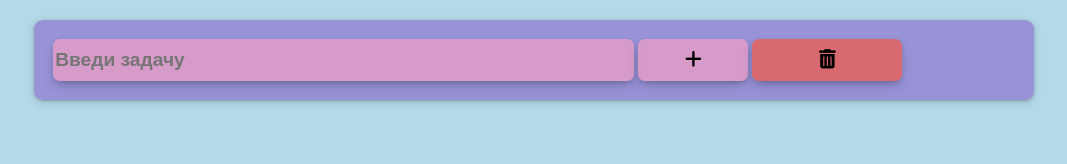
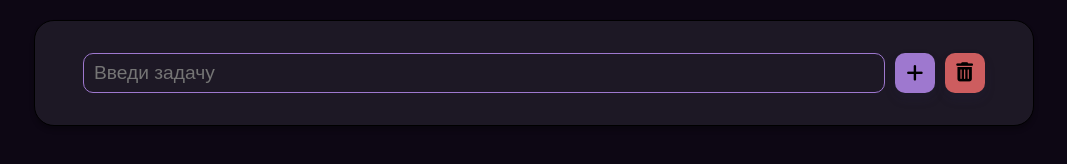
Before and after one commit to Kepprr/kepprr.github.io, a plain HTML site: page index.html in a window 1280 px wide. Shown: the whole page, without its empty margins (106-1173 px from the left). Drawn offline with Linux system fonts and the light colour scheme.

Commit message:
Update styles.css

```diff
--- a/css/styles.css
+++ b/css/styles.css
@@ -1,6 +1,12 @@
+* {
+    padding: 0;
+    margin: 0;
+    box-sizing: border-box;
+}
+
 body {
-    background-color: rgba(149, 203, 226, 0.7);
-    font-family: 'Open Sans', sans-serif;
+    background: #0d0714;
+    font-family: "Inter", sans-serif;
     margin: 20px auto;
     max-width: 1000px;
     padding: none 1em 1em 1em;
@@ -16,45 +22,38 @@ body {
     body {
         max-width:600px;
     }
-
-    .deleteAllBtn {
-        margin-top: 1em;
-    }
-
 }
 
 .container {
-    border-radius: 9px;
-    background-color: rgba(141, 118, 207, 0.7);
-    box-shadow: rgba(60, 64, 67, 0.3) 0px 1px 2px 0px, rgba(60, 64, 67, 0.15) 0px 2px 6px 2px;
+    border: 1px solid #000;
+    border-radius: 20px;
+    box-shadow: 0 4px 4px 0 rgba(0, 0, 0, 0.25);
+    background: #1d1825;
     height: auto;
-    padding: 1.2em;
-    margin-bottom: 1em;
+    padding: 2em 3em 1em 3em;
 }
 
-.tasks {
-    border-radius: 9px;
-    background-color: rgba(141, 118, 207, 0.7);
-    box-shadow: rgba(60, 64, 67, 0.3) 0px 1px 2px 0px, rgba(60, 64, 67, 0.15) 0px 2px 6px 2px;
-    height: auto;
-    min-height: 600px;
-    padding: 1em;
+.control {
+    display: flex;
+    justify-content: center;
+    flex-wrap: wrap;
+    line-height: auto;
 }
 
-.header {
-    text-align: start;
-    font-size: larger;
+.list {
+    padding-top: 1em;
 }
 
 .field{
-    background-color: rgba(242, 158, 196, 0.7);
-    box-shadow: rgba(50, 50, 93, 0.25) 0px 6px 12px -2px, rgba(0, 0, 0, 0.3) 0px 3px 7px -3px;
-    border: none;
-    border-radius: 7px;
-    line-height: 40px;
-    width: 60%;
-    font-weight: bold;
+    border: 1px #9E78CF solid;
+    background: #1D1825;
+    color: #9E78CF;
+    border-radius: 10px;
+    height: 40px;
+    width: calc(100% - 100px);
     font-size: larger;
+    padding-left: 0.5em;
+    margin-right: 0.5em;
 }
 
 .field:focus {
@@ -62,19 +61,19 @@ body {
 }
 
 .add {
-    background-color: rgba(242, 158, 196, 0.7);
+    margin-right: 0.5em;
+    background: #9E78CF;
     box-shadow: rgba(50, 50, 93, 0.25) 0px 6px 12px -2px, rgba(0, 0, 0, 0.3) 0px 3px 7px -3px;
     border: none;
-    border-radius: 7px;
-    line-height: 40px;
-    width: 110px;
-    font-weight: bold;
+    border-radius: 10px;
+    height: 40px;
+    width: 40px;
     font-size: larger;
     cursor: pointer;
 }
 
 .add:hover {
-    background-color: rgb(242, 158, 196);
+    background: #b198d1;
     color: #666666;
 }
 
@@ -82,12 +81,15 @@ body {
     background-color: rgba(224, 101, 101, 0.9);
     box-shadow: rgba(50, 50, 93, 0.25) 0px 6px 12px -2px, rgba(0, 0, 0, 0.3) 0px 3px 7px -3px;
     border: none;
-    border-radius: 7px;
-    line-height: 40px;
-    width: 150px;
-    font-weight: bold;
+    border-radius: 10px;
+    height: 40px;
+    width: 40px;
     font-size: larger;
     cursor: pointer;
+}
+
+.fa-plus {
+    padding-top: 3px;
 }
 
 .deleteAllBtn:hover {
@@ -99,32 +101,32 @@ body {
     display: flex;
     align-items: center;
     flex-wrap: wrap;
-    background-color: rgba(229, 153, 153, 0.9);
-    box-shadow: rgba(50, 50, 93, 0.25) 0px 6px 12px -2px, rgba(0, 0, 0, 0.3) 0px 3px 7px -3px;
-    border-radius: 7px;
+    background: rgb(21, 16, 28);
+    color: #9E78CF;
+    border-radius: 10px;
     line-height: 40px;
-    width: 88%;
-    font-weight: bold;
+    width: 100%;
     font-size: larger;
     margin: 10px auto 10px 0;
+    padding-left: 1em;
     overflow: hidden;
 }
 
 .success {
-    background-color: rgba(169, 231, 153, 0.7);
+    background-color: rgba(54, 197, 114, 0.8);
+    color:rgb(21, 16, 28)
 }
 
 .deleteBtn {
     order: 3;
-    margin: 1em;
-    height: 30px;
-    width: 90px;
-    font-weight: bold;
+    margin: 1em 1em 1em 0;
+    height: 40px;
+    width: 40px;
     font-size: large;
     background-color: rgba(224, 101, 101, 0.9);
     box-shadow: rgba(50, 50, 93, 0.25) 0px 6px 12px -2px, rgba(0, 0, 0, 0.3) 0px 3px 7px -3px;
     border: none;
-    border-radius: 7px;
+    border-radius: 10px;
     cursor: pointer;
 }
 
@@ -134,15 +136,14 @@ body {
 }
 
 .editBtn {
-    margin: 1em 0 1em auto;
-    height: 30px;
-    width: 147px;
-    font-weight: bold;
+    margin: 1em 1em 1em auto;
+    height: 40px;
+    width: 40px;
     font-size: large;
     background-color: rgba(109, 224, 147, 0.9);
     box-shadow: rgba(50, 50, 93, 0.25) 0px 6px 12px -2px, rgba(0, 0, 0, 0.3) 0px 3px 7px -3px;
     border: none;
-    border-radius: 7px;
+    border-radius: 10px;
     cursor: pointer;
 }
 
@@ -153,18 +154,19 @@ body {
 
 .status {
     order: -1;
-    margin: 1em ;
+    margin: 1em 1em 1em 0;
+    width: 20px;
     height: 20px;
-    width: 20px;
 }
 
+
 .taskField {
-    font-weight: bold;
     font-size: larger;
     background-color: rgb(141, 118, 207, 0.7);
     box-shadow: rgba(50, 50, 93, 0.25) 0px 6px 12px -2px, rgba(0, 0, 0, 0.3) 0px 3px 7px -3px;
     border: none;
-    border-radius: 7px;
+    border-radius: 5px;
+    padding-left: 0.5em;
 }
 
 .taskField:focus {
```
